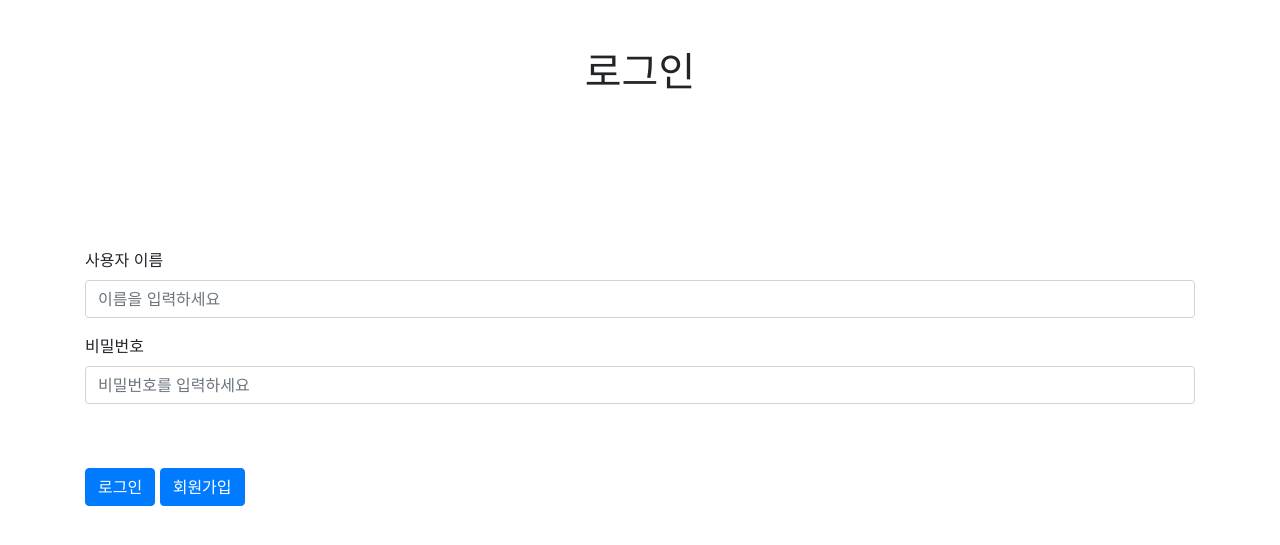
After one commit to kimhn0605/Web_project, a Django app: page /login/ in a window 1280 px wide. The commit adds this page. Shown: the top 545 px of the page. Run offline with Django 4.2, Linux system fonts and the light colour scheme; some libraries are stand-ins or nearby versions.

Commit message:
로그인 기능 구현(id 오류)

```diff
--- a/djangoproject/myapp/templates/home.html
+++ b/djangoproject/myapp/templates/home.html
@@ -22,7 +22,7 @@
             <li><a href = "#" onclick="location.href='tips/'">꿀팁</a></li>
             <li><a href = "#" onclick="location.href='community/'">COMMUNITY</a></li>
             <li><a href = "#" onclick="location.href='mypage/'">MYPAGE</a></li>
-            <li><a href = "#" onclick="location.href='signup/'">SignUp/LogIn</a></li>
+            <li><a href = "#" onclick="location.href='login/'">LogIn</a></li><!--/SignUp 빼고 Login만 씀, login창 가면 signup 버튼 있음-->
           </ul>
         </div>  <!-- header end -->
 
--- /dev/null
+++ b/djangoproject/myapp/templates/login.html
@@ -0,0 +1,62 @@
+<!DOCTYPE html>
+
+<html lang = "ko">
+<html>
+  <head>
+        <meta charset="utf-8">
+    <meta name="viewport" content="width=device-width, initial-scale=1, shrink-to-fit=no">
+        <link rel="stylesheet" href="https://stackpath.bootstrapcdn.com/bootstrap/4.4.1/css/bootstrap.min.css" integrity="sha384-Vkoo8x4CGsO3+Hhxv8T/Q5PaXtkKtu6ug5TOeNV6gBiFeWPGFN9MuhOf23Q9Ifjh" crossorigin="anonymous">
+
+    </head>
+    <body>
+      <div class = "raw">
+        <div class = "col-12" >
+          <div class = "col-12 text-center">
+            <br></br>
+            <h1>로그인</h1>
+            <br></br>
+          </div>
+        </div>
+      </div>
+      <script src="https://code.jquery.com/jquery-3.4.1.slim.min.js" integrity="sha384-J6qa4849blE2+poT4WnyKhv5vZF5SrPo0iEjwBvKU7imGFAV0wwj1yYfoRSJoZ+n" crossorigin="anonymous"></script>
+      <script src="https://cdn.jsdelivr.net/npm/popper.js@1.16.0/dist/umd/popper.min.js" integrity="sha384-Q6E9RHvbIyZFJoft+2mJbHaEWldlvI9IOYy5n3zV9zzTtmI3UksdQRVvoxMfooAo" crossorigin="anonymous"></script>
+      <script src="https://stackpath.bootstrapcdn.com/bootstrap/4.4.1/js/bootstrap.min.js" integrity="sha384-wfSDF2E50Y2D1uUdj0O3uMBJnjuUD4Ih7YwaYd1iqfktj0Uod8GCExl3Og8ifwB6" crossorigin="anonymous"></script>
+
+
+        <!--            폼 안에다가 입력해줘야한다. (안써주면 에러발생)
+             csrf_token 폼의 경우에는 , 데이터를 서버에 전달하는 기능.이때 암호화된 키를 숨겨놓아 크로스도메인을 막기 위함. -->
+    <!-- bootstrap -component - forms -->
+      <div class= "container">
+        <div class = "row mt-5">
+          {{error}}
+          <div class = "col-12 ">
+            <div class = "row mt-5">
+              <div class = "col-12 ">
+                <form method = "POST">
+                  {% csrf_token %}
+
+                  <div class="form-group">
+                    <label for="username">사용자 이름</label>
+                    <input type="text"
+                          class="form-control"
+                          name = "username"
+                          id="username"
+                          placeholder="이름을 입력하세요">
+                  </div>
+
+                  <div class="form-group">
+                    <label for="password">비밀번호</label>
+                    <input type="password"
+                          name = "password"
+                          class="form-control" id="password" placeholder="비밀번호를 입력하세요">
+                  </div>
+
+                  <span style="color:red;"><strong>{{ error }}</strong> </span>
+                  <br></br>
+                  <button type="submit" class="btn btn-primary">로그인</button>
+                  <button type="button" class="btn btn-primary"
+                          href = "#" onclick="location.href='/signup/'">회원가입</button>
+                </form>
+
+    </body>
+</html>
--- a/djangoproject/myapp/templates/signup.html
+++ b/djangoproject/myapp/templates/signup.html
@@ -18,8 +18,8 @@
             </div>
         </div>
         <script src="https://code.jquery.com/jquery-3.4.1.slim.min.js" integrity="sha384-J6qa4849blE2+poT4WnyKhv5vZF5SrPo0iEjwBvKU7imGFAV0wwj1yYfoRSJoZ+n" crossorigin="anonymous"></script>
-<script src="https://cdn.jsdelivr.net/npm/popper.js@1.16.0/dist/umd/popper.min.js" integrity="sha384-Q6E9RHvbIyZFJoft+2mJbHaEWldlvI9IOYy5n3zV9zzTtmI3UksdQRVvoxMfooAo" crossorigin="anonymous"></script>
-<script src="https://stackpath.bootstrapcdn.com/bootstrap/4.4.1/js/bootstrap.min.js" integrity="sha384-wfSDF2E50Y2D1uUdj0O3uMBJnjuUD4Ih7YwaYd1iqfktj0Uod8GCExl3Og8ifwB6" crossorigin="anonymous"></script>
+        <script src="https://cdn.jsdelivr.net/npm/popper.js@1.16.0/dist/umd/popper.min.js" integrity="sha384-Q6E9RHvbIyZFJoft+2mJbHaEWldlvI9IOYy5n3zV9zzTtmI3UksdQRVvoxMfooAo" crossorigin="anonymous"></script>
+        <script src="https://stackpath.bootstrapcdn.com/bootstrap/4.4.1/js/bootstrap.min.js" integrity="sha384-wfSDF2E50Y2D1uUdj0O3uMBJnjuUD4Ih7YwaYd1iqfktj0Uod8GCExl3Og8ifwB6" crossorigin="anonymous"></script>
 
 
         <!--            폼 안에다가 입력해줘야한다. (안써주면 에러발생)
--- a/djangoproject/myapp/views.py
+++ b/djangoproject/myapp/views.py
@@ -1,5 +1,7 @@
-from django.shortcuts import render
-from django.contrib.auth.hashers import make_password
+from django.shortcuts import render, redirect
+from django.http import HttpResponse
+from django.contrib.auth.hashers import make_password, check_password
+from django.contrib import auth
 from .models import Fuser
 # Create your views here.
 
@@ -45,3 +47,51 @@ def signup(request):          # 회원가입 페이지를 보여주기str위한H
             )
             fuser.save()
         return render(request, 'signup.html', res_data) # signup 을 요청받으면 signup.html 로 응답
+
+def login(request): # 로그인
+
+    response_data = {}
+
+    if request.method == "GET" :
+        return render(request, 'login.html')
+
+    elif request.method == "POST":
+        login_username = request.POST.get('username', None)
+        login_password = request.POST.get('password', None)
+
+
+        if not (login_username and login_password):
+            response_data['error']="아이디와 비밀번호를 모두 입력해주세요."
+        #elif(login_username이 db에 없다면): response_data['error'] = "회원가입이 필요합니다." <--을 쓰거나 아니면 그냥 정보 틀렸다고만 나오고, 궁금하면 회원이 알아서 회원가입 하도록?
+        else :
+            myuser = Fuser.objects.get(username=login_username)
+            #db에서 꺼내는 명령. Post로 받아온 username으로 , db의 username을 꺼내온다.
+            if check_password(login_password, myuser.password):
+                request.session['user'] = myuser.id
+                #세션도 딕셔너리 변수 사용과 똑같이 사용하면 된다.
+                #세션 user라는 key에 방금 로그인한 id를 저장한것.
+                return redirect('/')
+            else:
+                response_data['error'] = "아이디 혹은 비밀번호가 일치하지 않습니다."
+
+        return render(request, 'login.html',response_data)
+        '''
+    if request.method == "GET" :
+        return render(request, 'login.html')
+
+    elif request.method == "POST":
+        username = request.POST['username']
+        password = request.POST['password']
+        user = auth.authenticate(request, username=username, password=password)
+        if user is not None:
+            auth.login(request, user)
+            return redirect('home')
+        else:
+            return render(request, 'login.html', {'error': '아이디 혹은 비밀번호가 일치하지 않습니다.'})
+    else:
+        return render(request, 'login.html')'''
+
+
+def logout(request):
+    request.session.pop('user')
+    return redirect('/')
--- a/djangoproject/myproject/urls.py
+++ b/djangoproject/myproject/urls.py
@@ -1,6 +1,8 @@
 from django.contrib import admin
 from django.urls import path
 from myapp.views import *
+from django.conf.urls import include
+from myapp.views import home
 
 urlpatterns = [
     path('admin/', admin.site.urls),
@@ -10,5 +12,7 @@ urlpatterns = [
     path('share/', share, name="share"),
     path('mypage/', mypage, name="mypage"),
     path('signup/', signup, name="signup"),
+    path('login/', login),
+    path('logout/', logout),
 
 ]
```
Also changed, not shown: djangoproject/db.sqlite3.
